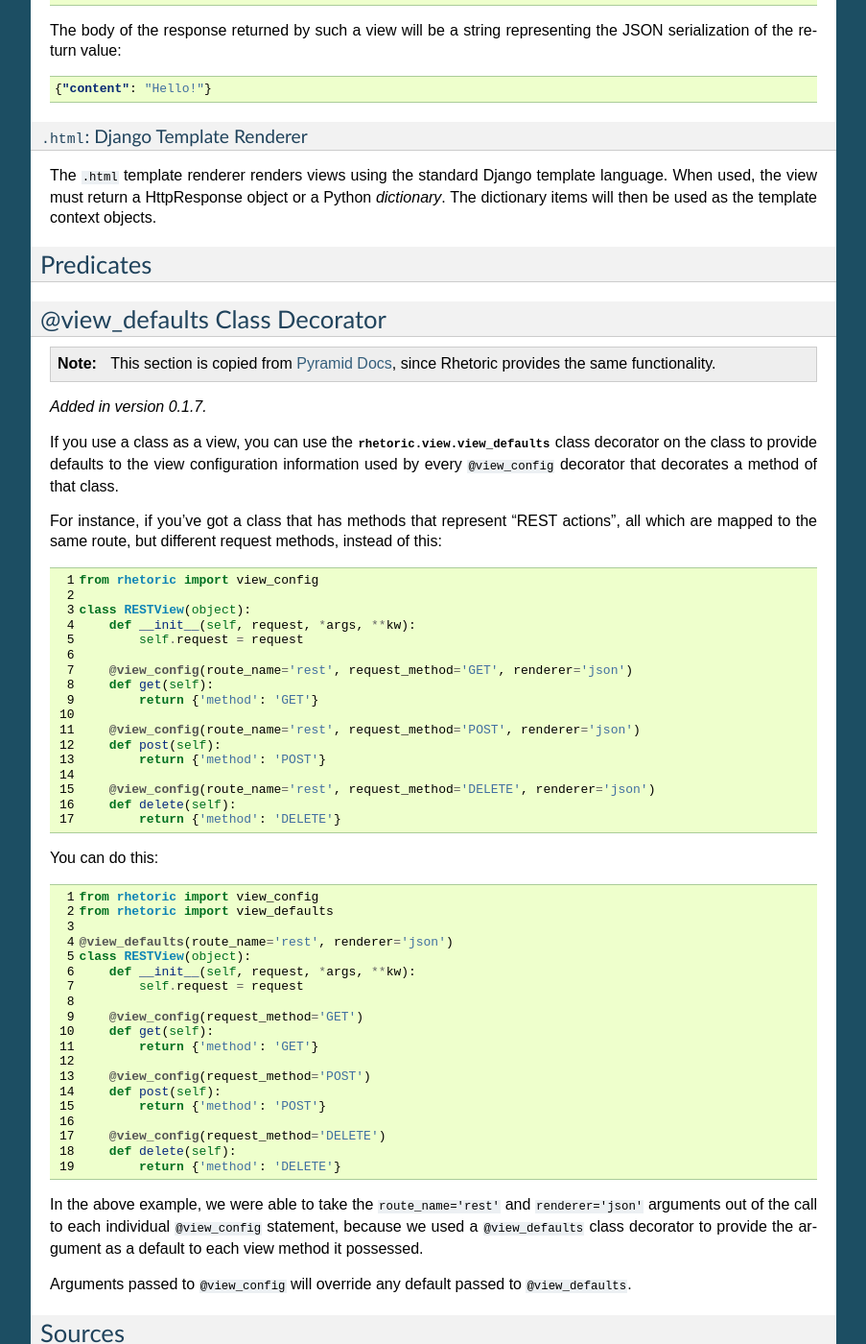
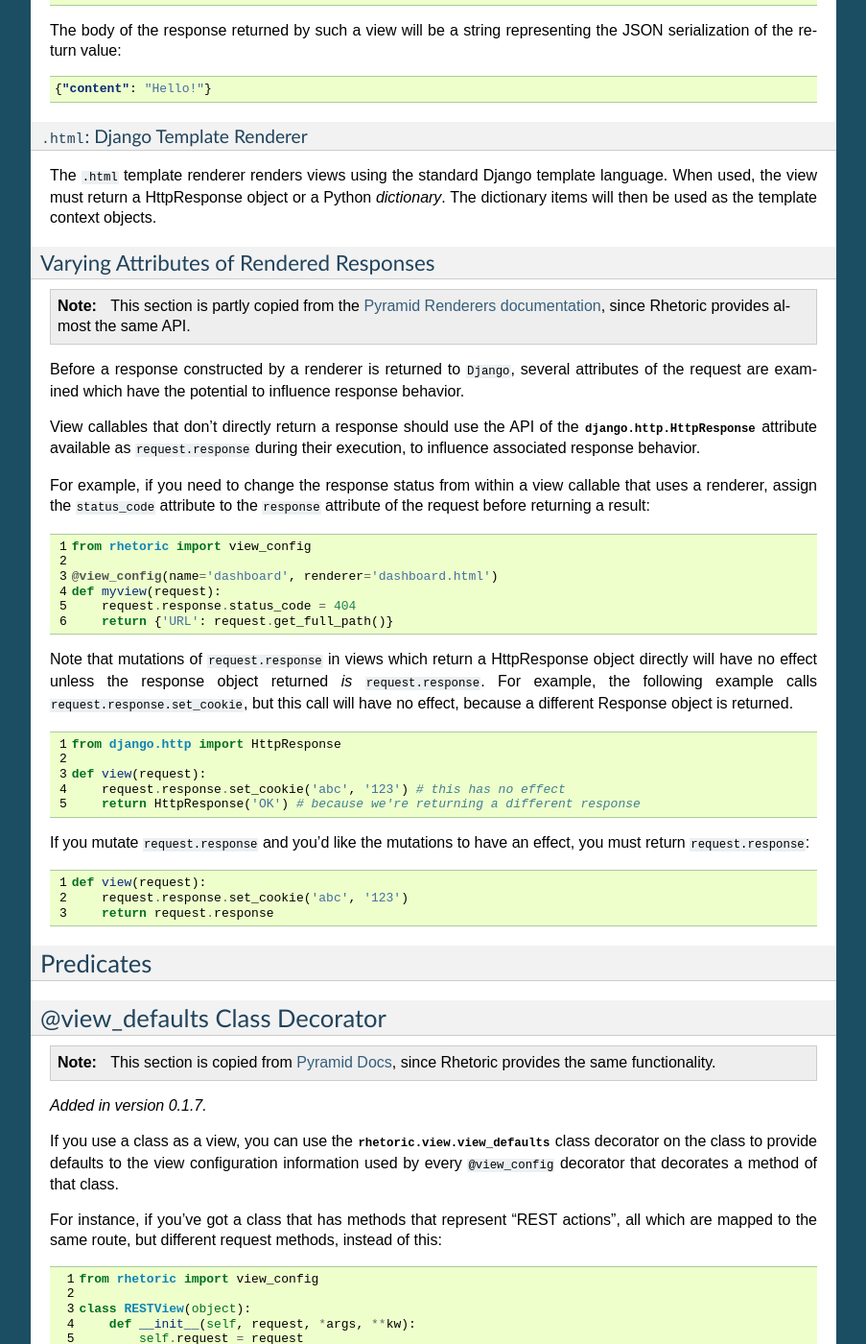
Before and after one commit to avanov/Rhetoric, a Sphinx documentation site: the page built from docs/index.rst, in a window 1280 px wide and 1400 px high, scrolled down 4115 px. Shown: the whole window at 96% size, without its empty margins (198-1101 px from the left). Built offline with Sphinx 7.4.7, drawn with Linux system fonts in a browser that asks for light colours; cross-references to code outside the pages are shown as plain code; some of the changed text lies outside the part shown.

Commit message:
Update docs

```diff
--- a/docs/index.rst
+++ b/docs/index.rst
@@ -289,6 +289,63 @@ used, the view must return a HttpResponse object or a Python *dictionary*.  The
 dictionary items will then be used as the template context objects.
 
 
+Varying Attributes of Rendered Responses
+----------------------------------------
+
+.. note:: This section is partly copied from the
+   `Pyramid Renderers documentation <http://docs.pylonsproject.org/projects/pyramid/en/latest/narr/renderers.html#varying-attributes-of-rendered-responses>`_,
+   since Rhetoric provides almost the same API.
+
+Before a response constructed by a :term:`renderer` is returned to
+:app:`Django`, several attributes of the request are examined which have the
+potential to influence response behavior.
+
+View callables that don't directly return a response should use the API of
+the :class:`django.http.HttpResponse` attribute available as
+``request.response`` during their execution, to influence associated response
+behavior.
+
+For example, if you need to change the response status from within a view
+callable that uses a renderer, assign the ``status_code`` attribute to the
+``response`` attribute of the request before returning a result:
+
+.. code-block:: python
+   :linenos:
+
+   from rhetoric import view_config
+
+   @view_config(name='dashboard', renderer='dashboard.html')
+   def myview(request):
+       request.response.status_code = 404
+       return {'URL': request.get_full_path()}
+
+Note that mutations of ``request.response`` in views which return a HttpResponse
+object directly will have no effect unless the response object returned *is*
+``request.response``.  For example, the following example calls
+``request.response.set_cookie``, but this call will have no effect, because a
+different Response object is returned.
+
+.. code-block:: python
+   :linenos:
+
+   from django.http import HttpResponse
+
+   def view(request):
+       request.response.set_cookie('abc', '123') # this has no effect
+       return HttpResponse('OK') # because we're returning a different response
+
+If you mutate ``request.response`` and you'd like the mutations to have an
+effect, you must return ``request.response``:
+
+.. code-block:: python
+   :linenos:
+
+   def view(request):
+       request.response.set_cookie('abc', '123')
+       return request.response
+
+
+
 Predicates
 ============================
 
```
